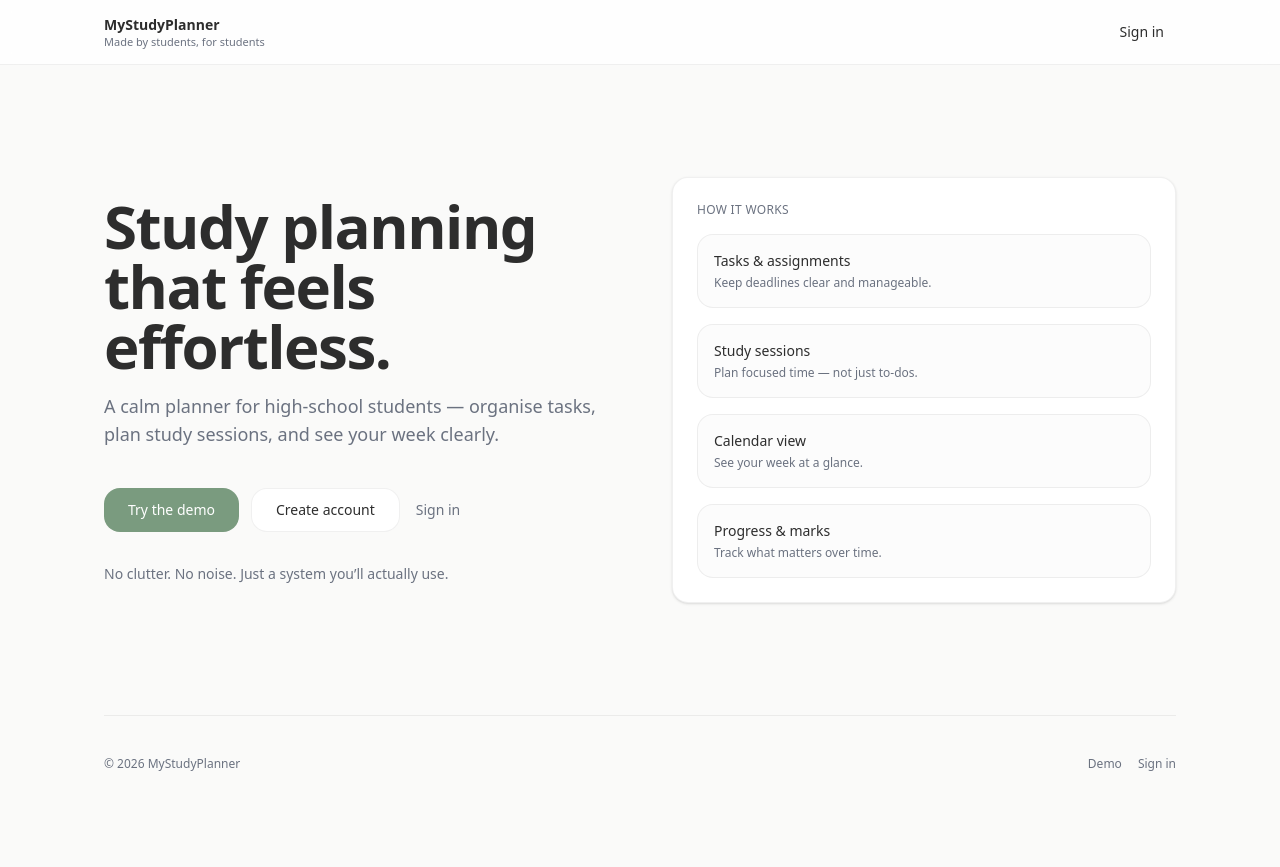
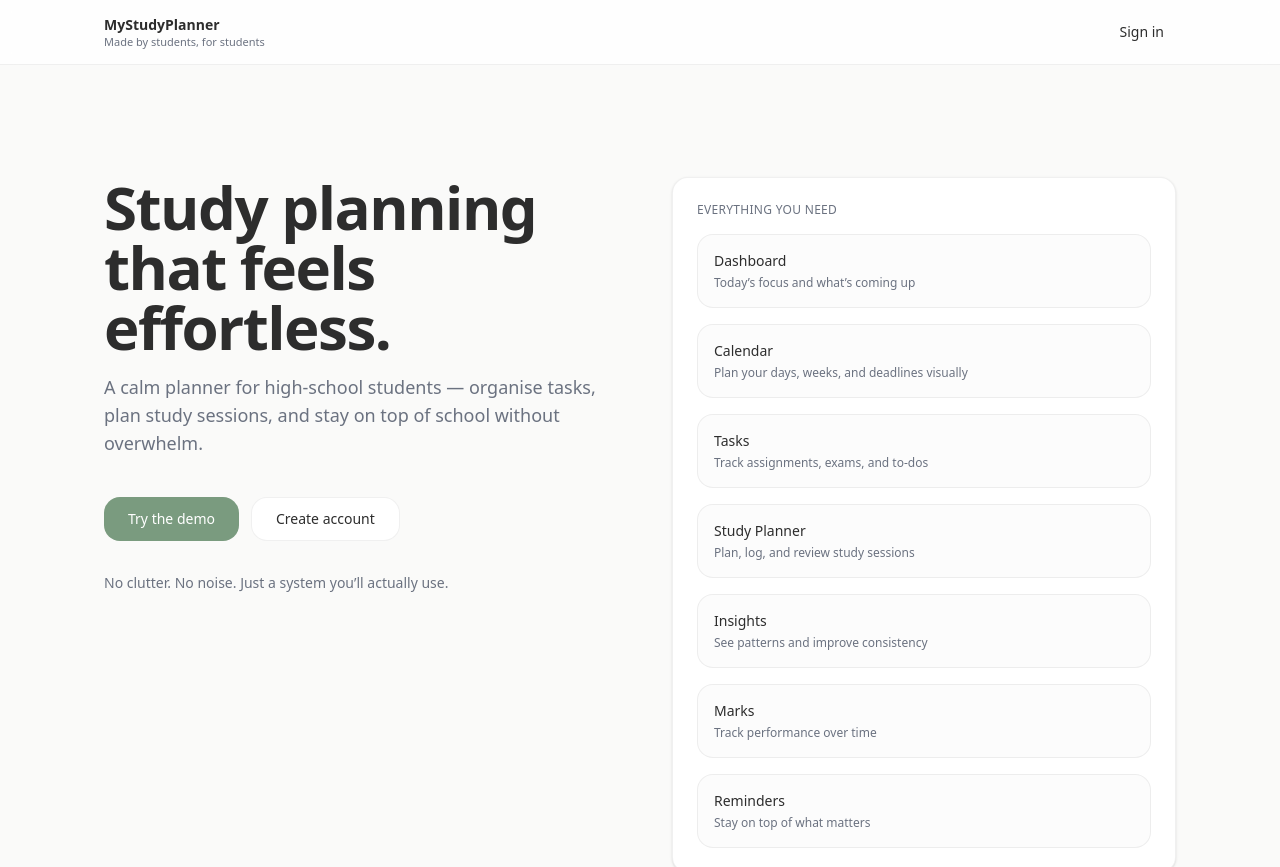
Before and after one commit to kaicrotty88/MyStudyPlanner, a Next.js app: page / in a window 1280 px wide. Shown: the top 867 px of the page. Before the commit the page ends 812 px from the top, so only its background shows below. Built offline with nearby package versions, Linux system fonts and the light colour scheme; no server answers.

Commit message:
landing page redesign v\4

```diff
--- a/app/page.tsx
+++ b/app/page.tsx
@@ -6,8 +6,15 @@ import { redirect } from "next/navigation";
 export const metadata: Metadata = {
   title: "MyStudyPlanner",
   description:
-    "A calm, minimal study planner for high-school students. Tasks, study sessions, and deadlines — without the clutter.",
+    "A calm, minimal study planner for high-school students. Tasks, study sessions, calendars, and reminders — without the clutter.",
   alternates: { canonical: "/" },
+  openGraph: {
+    title: "MyStudyPlanner",
+    description:
+      "A calm, minimal study planner for high-school students. Tasks, study sessions, calendars, and reminders — without the clutter.",
+    url: "https://mystudyplanner.co/",
+    type: "website",
+  },
 };
 
 export default async function Page() {
@@ -40,7 +47,7 @@ export default async function Page() {
       {/* Hero */}
       <main className="mx-auto max-w-6xl px-6 md:px-10">
         <section className="py-20 md:py-28">
-          <div className="grid gap-16 md:grid-cols-12 md:items-center">
+          <div className="grid gap-16 md:grid-cols-12 md:items-start">
             {/* Left */}
             <div className="md:col-span-6">
               <h1 className="text-4xl font-semibold tracking-tight text-foreground md:text-6xl">
@@ -49,7 +56,7 @@ export default async function Page() {
 
               <p className="mt-4 max-w-lg text-base text-muted-foreground md:text-lg">
                 A calm planner for high-school students — organise tasks, plan
-                study sessions, and see your week clearly.
+                study sessions, and stay on top of school without overwhelm.
               </p>
 
               <div className="mt-10 flex flex-wrap items-center gap-3">
@@ -66,13 +73,6 @@ export default async function Page() {
                 >
                   Create account
                 </Link>
-
-                <Link
-                  href="/sign-in"
-                  className="ml-1 text-sm text-muted-foreground hover:text-foreground transition"
-                >
-                  Sign in
-                </Link>
               </div>
 
               <p className="mt-8 text-sm text-muted-foreground">
@@ -80,47 +80,74 @@ export default async function Page() {
               </p>
             </div>
 
-            {/* Right – abstract system preview */}
+            {/* Right – full feature overview */}
             <div className="md:col-span-6">
               <div className="rounded-2xl border border-border bg-card p-6 shadow-sm">
                 <div className="space-y-4">
                   <div className="text-xs uppercase tracking-wide text-muted-foreground">
-                    How it works
+                    Everything you need
                   </div>
 
                   <div className="rounded-xl border border-border bg-background/50 p-4">
                     <div className="text-sm font-medium text-foreground">
-                      Tasks & assignments
+                      Dashboard
                     </div>
                     <div className="mt-1 text-xs text-muted-foreground">
-                      Keep deadlines clear and manageable.
+                      Today’s focus and what’s coming up
                     </div>
                   </div>
 
                   <div className="rounded-xl border border-border bg-background/50 p-4">
                     <div className="text-sm font-medium text-foreground">
-                      Study sessions
+                      Calendar
                     </div>
                     <div className="mt-1 text-xs text-muted-foreground">
-                      Plan focused time — not just to-dos.
+                      Plan your days, weeks, and deadlines visually
                     </div>
                   </div>
 
                   <div className="rounded-xl border border-border bg-background/50 p-4">
                     <div className="text-sm font-medium text-foreground">
-                      Calendar view
+                      Tasks
                     </div>
                     <div className="mt-1 text-xs text-muted-foreground">
-                      See your week at a glance.
+                      Track assignments, exams, and to-dos
                     </div>
                   </div>
 
                   <div className="rounded-xl border border-border bg-background/50 p-4">
                     <div className="text-sm font-medium text-foreground">
-                      Progress & marks
+                      Study Planner
                     </div>
                     <div className="mt-1 text-xs text-muted-foreground">
-                      Track what matters over time.
+                      Plan, log, and review study sessions
+                    </div>
+                  </div>
+
+                  <div className="rounded-xl border border-border bg-background/50 p-4">
+                    <div className="text-sm font-medium text-foreground">
+                      Insights
+                    </div>
+                    <div className="mt-1 text-xs text-muted-foreground">
+                      See patterns and improve consistency
+                    </div>
+                  </div>
+
+                  <div className="rounded-xl border border-border bg-background/50 p-4">
+                    <div className="text-sm font-medium text-foreground">
+                      Marks
+                    </div>
+                    <div className="mt-1 text-xs text-muted-foreground">
+                      Track performance over time
+                    </div>
+                  </div>
+
+                  <div className="rounded-xl border border-border bg-background/50 p-4">
+                    <div className="text-sm font-medium text-foreground">
+                      Reminders
+                    </div>
+                    <div className="mt-1 text-xs text-muted-foreground">
+                      Stay on top of what matters
                     </div>
                   </div>
                 </div>
```
